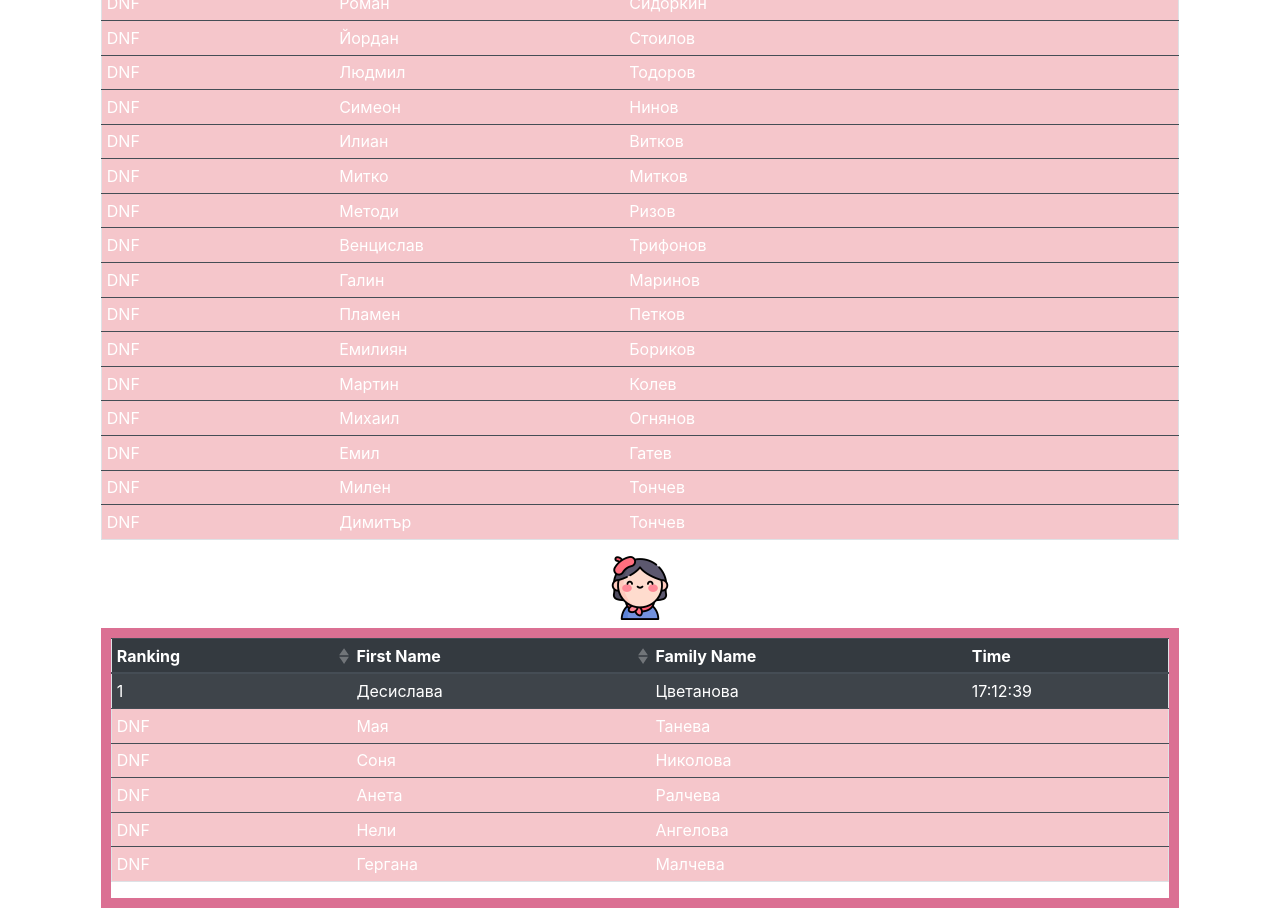
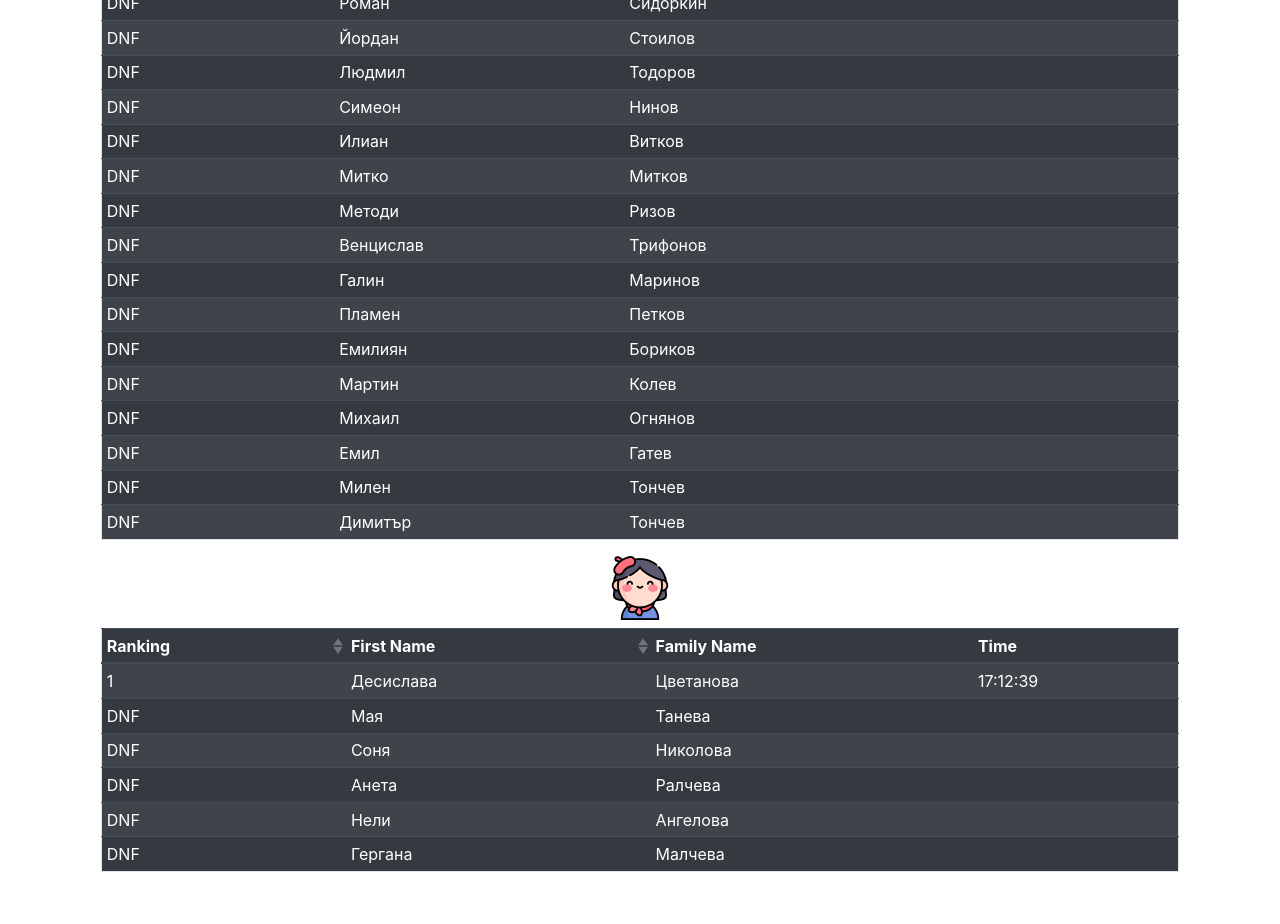
Before and after one commit to ivan4oto/Balkan-Ultra, a Vue app in the folder app/: page /results in a window 1280 px wide. Shown: the part 660-1584 px from the top of the page. After the commit the page ends 1548 px from the top, so only its background shows below. Built offline with nearby package versions, Linux system fonts and the light colour scheme.

Commit message:
added profiles to about page

```diff
--- a/app/src/components/ResultsTable.vue
+++ b/app/src/components/ResultsTable.vue
@@ -27,7 +27,7 @@
             class="m-2">
         <b-img src="../assets/icons/girl.png" fluid alt="Fluid image"></b-img>
       </div>
-      <div class="results-frame-f">
+      <div>
         <b-table
           small
           outlined
@@ -37,7 +37,6 @@
           table-variant: dark
           :items="fResults"
           :fields="fields"
-          :tbody-tr-class="rowClass"
         ></b-table>
       </div>
   </div>
@@ -71,10 +70,7 @@ export default {
     };
   },
   methods: {
-    rowClass(item, type) {
-      if (!item || type !== "row") return;
-      if (item.Ranking === "DNF") return "table-danger";
-    },
+
   },
   mounted: function() {
     console.log("mounted");
@@ -88,11 +84,4 @@ export default {
 </script>
 
 <style scoped>
-.results-frame-m {
-  border: 10px solid lightseagreen;
-}
-
-.results-frame-f {
-  border: 10px solid palevioletred;
-}
 </style>
--- a/app/src/views/About.vue
+++ b/app/src/views/About.vue
@@ -18,6 +18,12 @@
             Всякаква помощ извън контролните пунктове е забранена, и ако разберем ще трябва да ви дисквалифицираме.
         </h6>
       </b-row>
+    </b-container>
+    <b-container class='mt-3'>
+      <b-img src='../assets/pictures/profile80.jpg' fluid alt="Fluid image"></b-img>
+    </b-container>
+    <b-container class='mt-3'>
+      <b-img src='../assets/pictures/profile13.jpg' fluid alt="Fluid image"></b-img>
     </b-container>
 
     <b-container class='important'>
```
Also changed, not shown: app/src/assets/pictures/profile13.jpg (added), app/src/assets/pictures/profile80.jpg (added).
